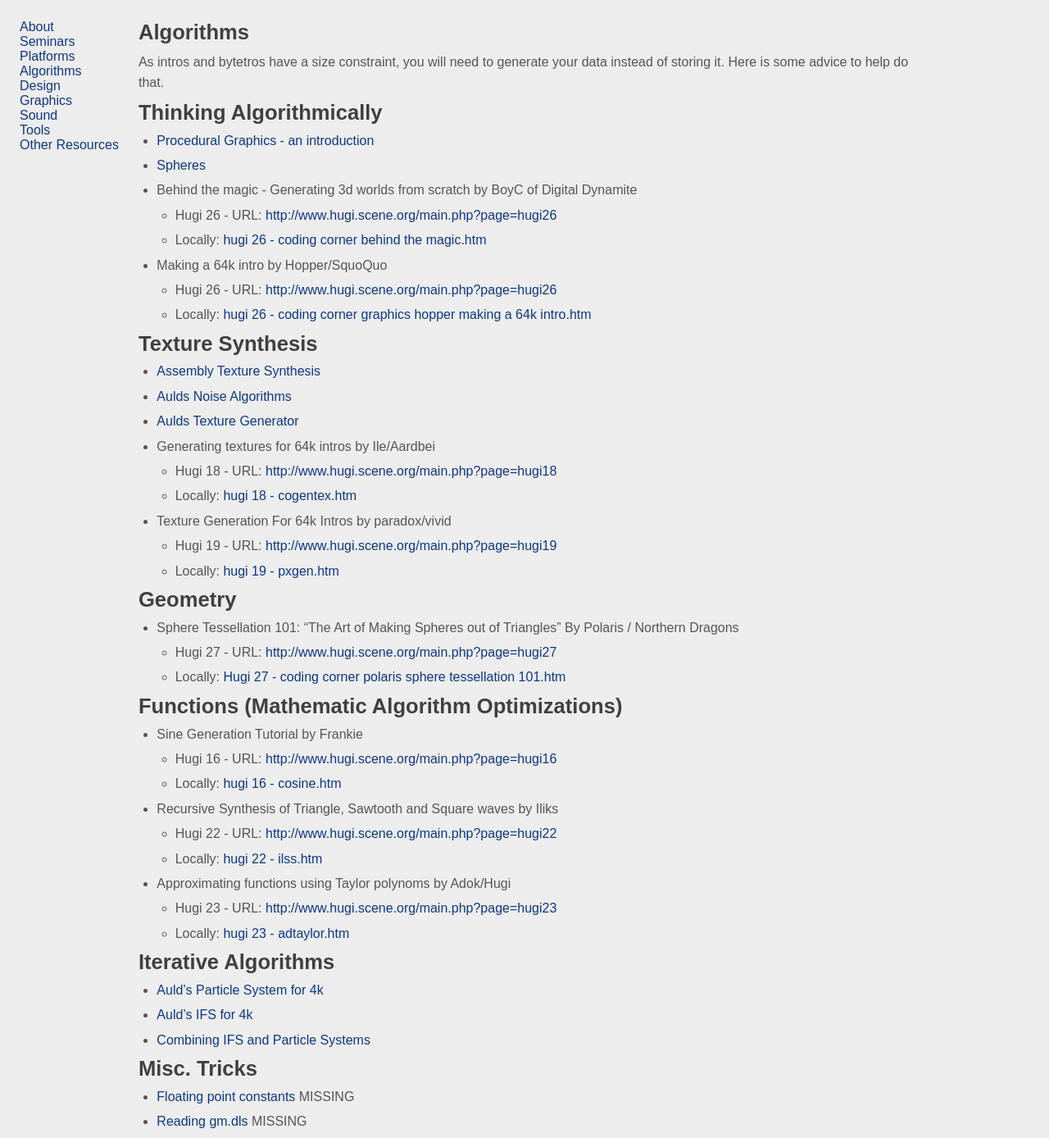
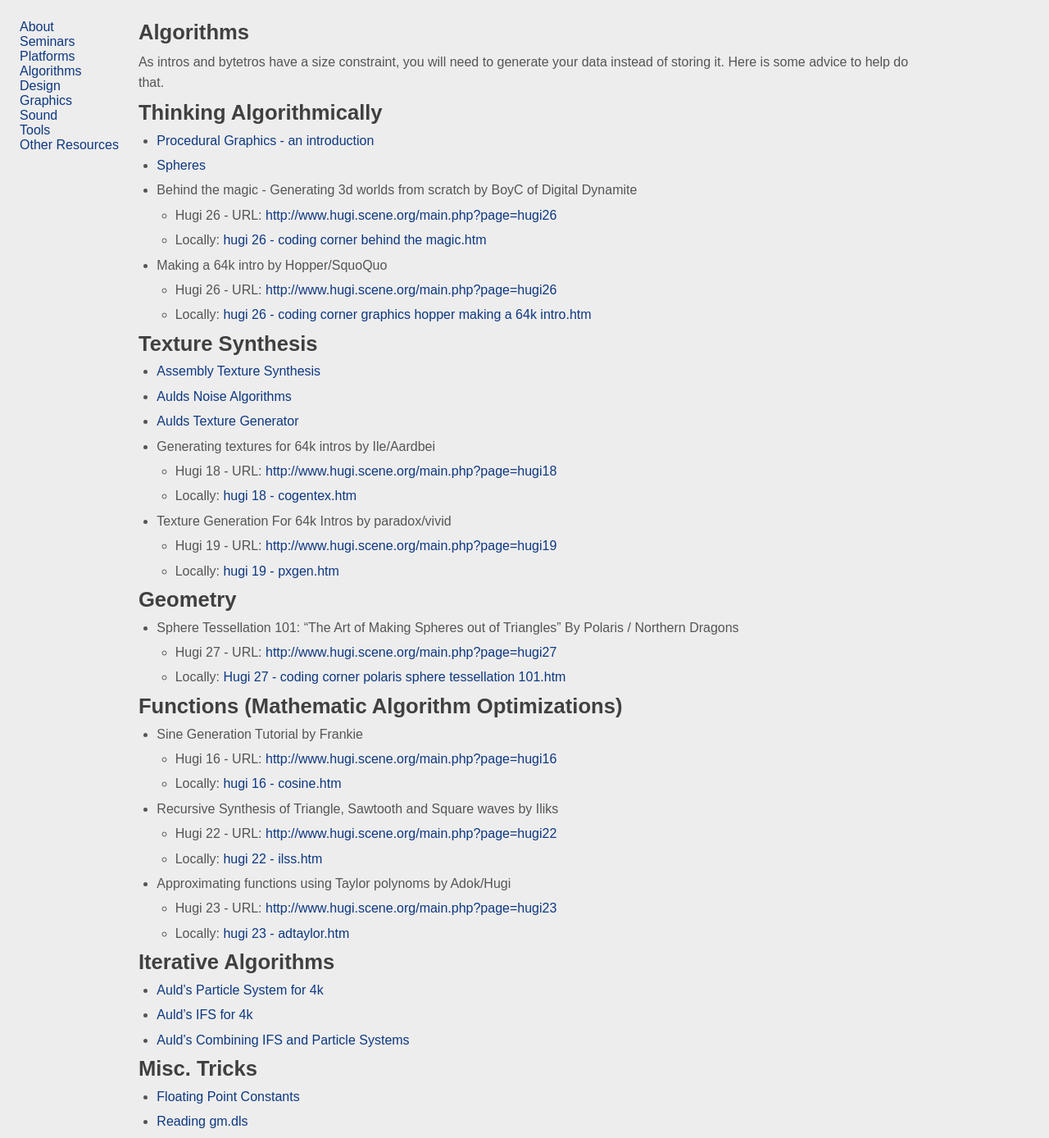
Before and after one commit to in4k/in4k.github.io, a Jekyll site: the page built from wiki/algorithms.markdown, in a window 1280 px wide. Shown: the whole page at 82% size. Built offline with Jekyll 4.4.1, drawn with Linux system fonts in a browser that asks for light colours; some web fonts are replaced.

Commit message:
Update algorithms.markdown

```diff
--- a/wiki/algorithms.markdown
+++ b/wiki/algorithms.markdown
@@ -47,8 +47,8 @@ Here is some advice to help do that.
 # Iterative Algorithms
 * [Auld's Particle System for 4k](aulds-particle-system-for-4k)
 * [Auld's IFS for 4k](aulds-ifs-for-4k)
-* [Combining IFS and Particle Systems](combining-ifs-and-particle-systems)
+* [Auld's Combining IFS and Particle Systems](combining-ifs-and-particle-systems)
 
 # Misc. Tricks
-* [Floating point constants](floating-point-constants) MISSING
-* [Reading gm.dls](reading-gm.dls) MISSING
+* [Floating Point Constants](floating-point-constants)
+* [Reading gm.dls](reading-gm.dls)
```
